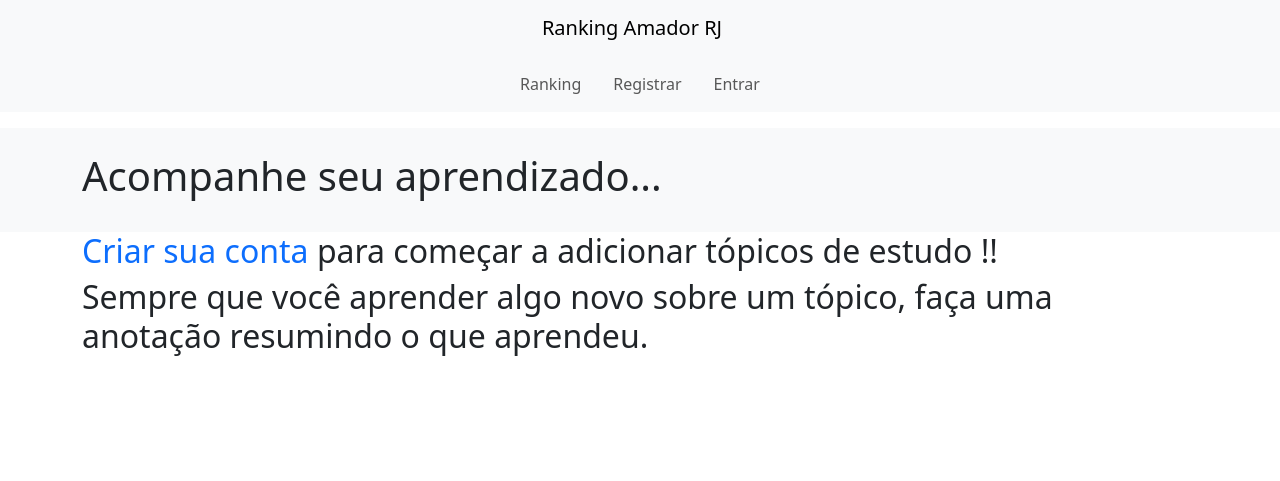
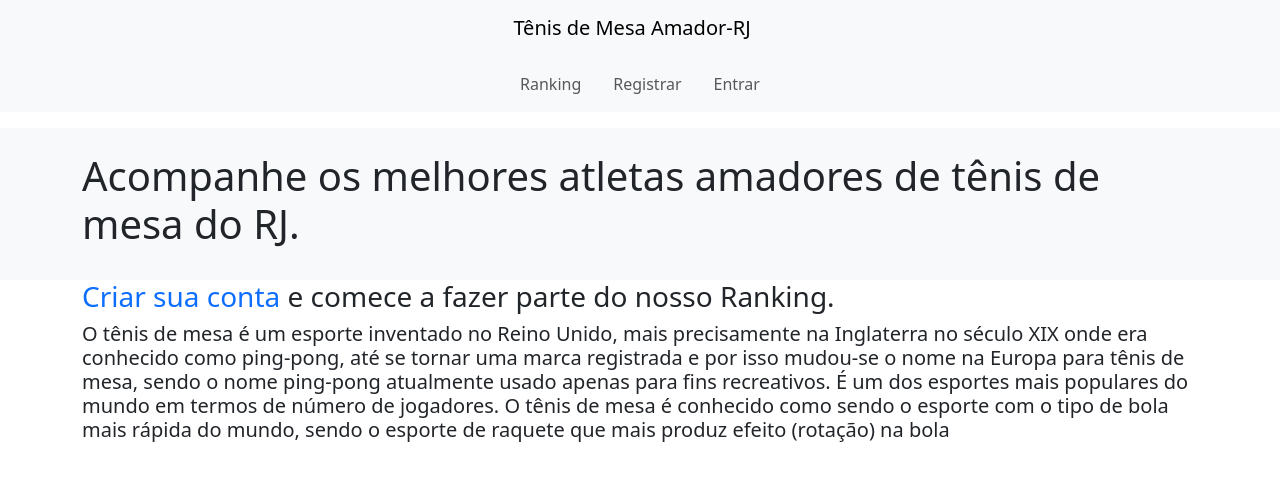
Before and after one commit to MarcioDuani/Learnining_logs, a Django app: page / in a window 1280 px wide. Shown: the top 481 px of the page. Run offline with Django 5.2, Linux system fonts and the light colour scheme; some libraries are stand-ins or nearby versions.

Commit message:
atualizado ranking

```diff
--- a/learning_log/learning_logs/static/CSS/estilo.css
+++ b/learning_log/learning_logs/static/CSS/estilo.css
@@ -7,6 +7,6 @@ small{
     }
 
     .container-fluid{
-      width: 1300px;
-      height: 300px;
+      width: 1600px;
+      height: 400px;
     overflow-y: scroll;}
--- a/learning_log/learning_logs/templates/learning_logs/base.html
+++ b/learning_log/learning_logs/templates/learning_logs/base.html
@@ -4,7 +4,7 @@
           <meta charset="UTF-8">
           <meta http-equiv="Content-Type" content="text/html;charset=UTF-8">
           <meta name="viewport" content="width=device-width, initial-scale=1.0">
-          <title>Ranking Amador Rj</title>
+          <title>Tênis de Mesa-RJ</title>
           <link rel="stylesheet" href="/static/CSS/estilo.css">
 
       </head>
@@ -12,7 +12,6 @@
               {% bootstrap_css %}
               {% bootstrap_javascript %}
       <body>
-        <script src="learning_log\learning_logs\static\CSS\estilo.css"></script>
                 <nav class="navbar navbar-expand-lg bg-light navbar-light mb-3 ">
 
                   <button class="navbar-toggler" type="button" data-bs-toggle="collapse" data-bs-target="#navbarSupportedContent" aria-controls="navbarSupportedContent" aria-expanded="false" aria-label="Toggle navigation">
@@ -22,7 +21,7 @@
                   <div class="container d-flex justify-content-center">
                     <div class="row">
                       <div class="col-12 d-flex justify-content-center mb-3">
-                          <a class="navbar-brand" href="{% url 'index'%}">Ranking Amador RJ</a>
+                        <a class="navbar-brand" href="{% url 'index'%}">Tênis de Mesa Amador-RJ</a>
                       </div>
                       <div class="col-12 d-flex justify-content-center">
                         <div class="collapse navbar-collapse" id="navbarSupportedContent">
--- a/learning_log/learning_logs/templates/learning_logs/index.html
+++ b/learning_log/learning_logs/templates/learning_logs/index.html
@@ -9,7 +9,7 @@
     <div class="box">
         <div class="panel panel-default">
            <div class="panel-heading">
-            <h1>Acompanhe seu aprendizado...</h1>
+            <h1>Acompanhe os melhores atletas amadores de tênis de mesa do RJ.</h1>
            </div>
         </div>
     </div>
@@ -22,21 +22,21 @@
     {% if user.is_authenticated %}
 
         <div class="panel-footer">
-            <h2>
-                Sempre que você aprender algo novo sobre um tópico, faça uma anotação resumindo o que aprendeu.
-            </h2>
+            <h5>
+                O tênis de mesa é um esporte inventado no Reino Unido, mais precisamente na Inglaterra no século XIX onde era conhecido como ping-pong, até se tornar uma marca registrada e por isso mudou-se o nome na Europa para tênis de mesa, sendo o nome ping-pong atualmente usado apenas para fins recreativos. É um dos esportes mais populares do mundo em termos de número de jogadores. O tênis de mesa é conhecido como sendo o esporte com o tipo de bola mais rápida do mundo, sendo o esporte de raquete que mais produz efeito (rotação) na bola.
+            </h5>
         </div>
 
     {% else %}
 
         <div class="panel-body">
-            <h2><a href="{% url 'register' %}">Criar sua conta</a> para começar a adicionar tópicos de estudo !!</h2>
+            <h3><a href="{% url 'register' %}">Criar sua conta</a> e comece a fazer parte do nosso Ranking.</h3>
         </div>
 
     <div class="panel-footer">
-        <h2>
-            Sempre que você aprender algo novo sobre um tópico, faça uma anotação resumindo o que aprendeu.
-        </h2>
+        <h5>
+            O tênis de mesa é um esporte inventado no Reino Unido, mais precisamente na Inglaterra no século XIX onde era conhecido como ping-pong, até se tornar uma marca registrada e por isso mudou-se o nome na Europa para tênis de mesa, sendo o nome ping-pong atualmente usado apenas para fins recreativos. É um dos esportes mais populares do mundo em termos de número de jogadores. O tênis de mesa é conhecido como sendo o esporte com o tipo de bola mais rápida do mundo, sendo o esporte de raquete que mais produz efeito (rotação) na bola
+        </h5>
     </div>
 
 
--- a/learning_log/learning_logs/views.py
+++ b/learning_log/learning_logs/views.py
@@ -16,7 +16,7 @@ def index(request):
 def topics(request):
     """Mostra todos os assuntos buscando do banco"""
     # Incluindo filtro por dono
-    user_topics = Topic.objects.filter(owner=request.user).order_by('date_added')
+    user_topics = Topic.objects.filter(owner=request.user).order_by('-date_added')
 
     # Contar o número de assuntos
     topic_count = user_topics.count()
@@ -33,7 +33,7 @@ def topic(request, topic_id):
     if topic.owner != request.user:
         raise Http404
 
-    entries = topic.entry_set.order_by('-date_added')
+    entries = topic.entry_set.order_by('date_added')
     context ={'topic': topic, 'entries': entries}
     return render(request,'learning_logs/topic.html', context)
 
```
Also changed, not shown: learning_log/learning_logs/templates/learning_logs/topic.html (+6 -12 lines), learning_log/learning_logs/templates/learning_logs/topics.html (+4 -10 lines), learning_log/db.sqlite3.
